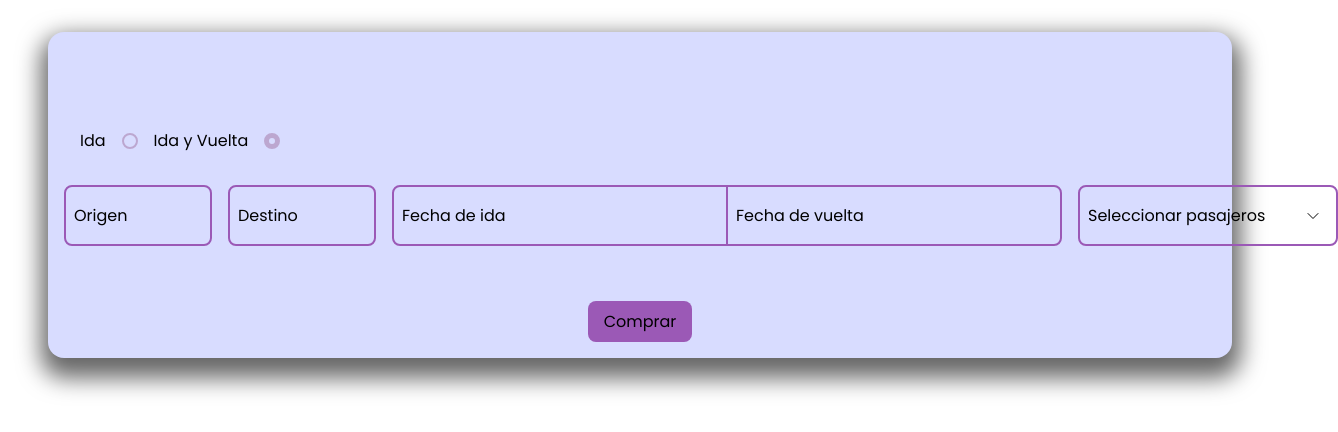
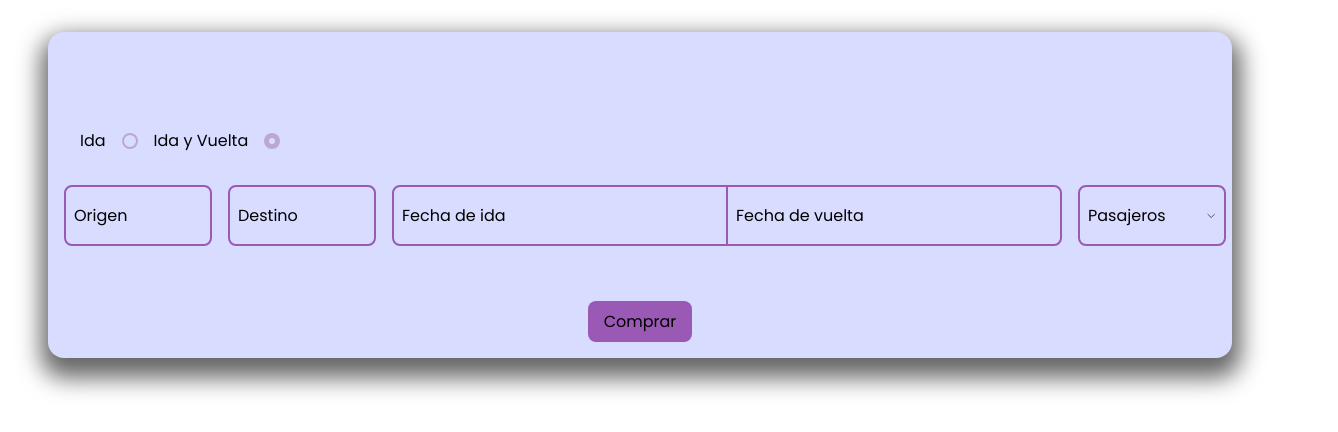
Before and after one commit to Gardeken/aerolinea, a plain HTML site: page index.html in a window 1280 px wide. Shown: the whole page, 1338 px wide, since content can reach past the window. Drawn offline with nearby package versions, Linux system fonts and the light colour scheme.

Commit message:
Add files via upload

```diff
--- a/css/index.css
+++ b/css/index.css
@@ -209,7 +209,7 @@ body {
 .pasajeros {
   display: flex;
   gap: 2.5rem;
-  width: 15rem;
+  width: 10vw;
 }
 
 .container-pasajeros {
--- a/index.html
+++ b/index.html
@@ -114,7 +114,7 @@
 
         <div class="responsivepas">
           <div class="selector pasajeros" id="pasajeros">
-            <p>Seleccionar pasajeros</p>
+            <p>Pasajeros</p>
             <svg
               xmlns="http://www.w3.org/2000/svg"
               fill="none"
```
